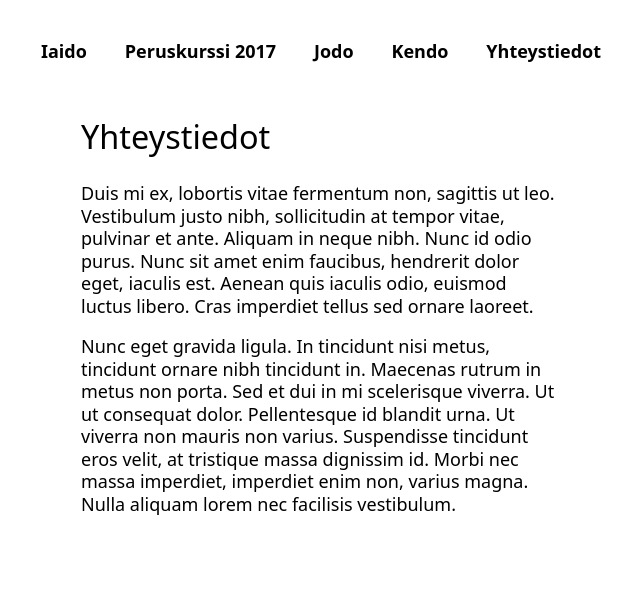
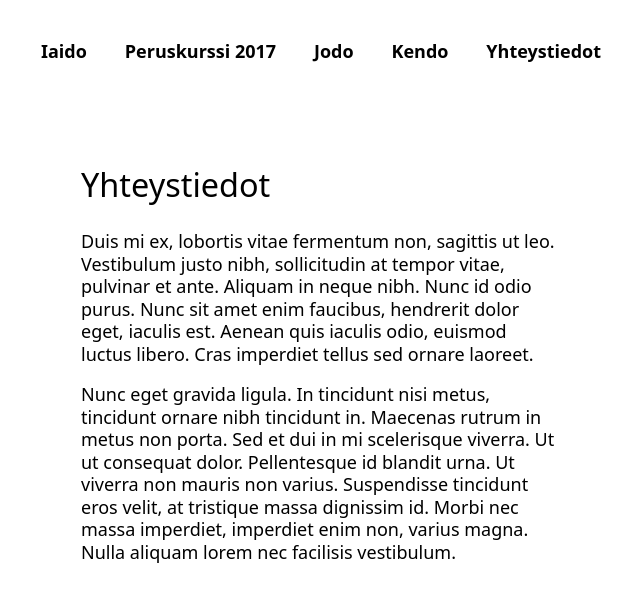
Before and after one commit to lime/lebudo, a Jekyll site: the page built from yhteystiedot.md, in a window 1280 px wide. Shown: the top 602 px of the page, without its empty margins (639-1279 px from the left). Built offline with Jekyll 4.4.1, drawn with Linux system fonts in a browser that asks for light colours.

Commit message:
Tweak content spacing

```diff
--- a/assets/main.scss
+++ b/assets/main.scss
@@ -124,8 +124,12 @@ body {
  */
 
 .page-content {
-  margin: 0 auto;
-  padding: 25px 80px;
+  margin: {
+    top: 100px;
+    bottom: 25px;
+    left: 80px;
+    right: 80px;
+  };
 
   h2 {
     font-weight: normal;
```
